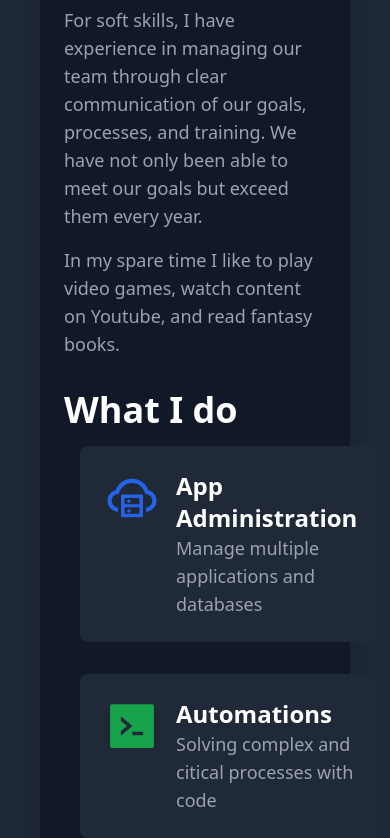
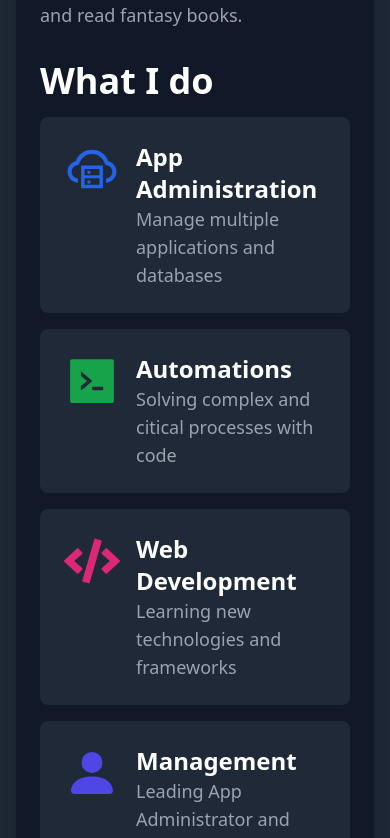
Before and after one commit to Durzo95/jerry-guerrero-portfolio, a Next.js app: page / in a window 390 px wide. Shown: the part 1944-2782 px from the top of the page. Built offline with nearby package versions, Linux system fonts and the light colour scheme.

Commit message:
Fix padding on mobile

```diff
--- a/components/MainBodyWhatIDo.tsx
+++ b/components/MainBodyWhatIDo.tsx
@@ -11,7 +11,7 @@ export default function MainBodyWhatIDo() {
     <>
       <MainBodyTitle title="What I do" />
       {/* A Two column grid */}
-      <div className="grid lg:grid-cols-2 md:grids-cols-1 gap-8 px-4">
+      <div className="grid lg:grid-cols-2 grids-cols-1 lg:gap-8 gap-4 px-0 lg:px-4">
         {whatIDoData.map((data, i) => (
           <MainBodyAboutCard
             key={i}
--- a/pages/index.tsx
+++ b/pages/index.tsx
@@ -6,7 +6,7 @@ import MainBody from "../components/MainBody";
 
 const Home: NextPage = () => {
   return (
-    <body className="min-h-screen bg-gray-800 py-32 px-10">
+    <body className="min-h-screen bg-gray-800 py-8 px-4 lg:py-32 lg:px-10">
       <Head>
         <title>Jerry Guerrero</title>
         <link rel="icon" href="/favicon.ico" />
```
